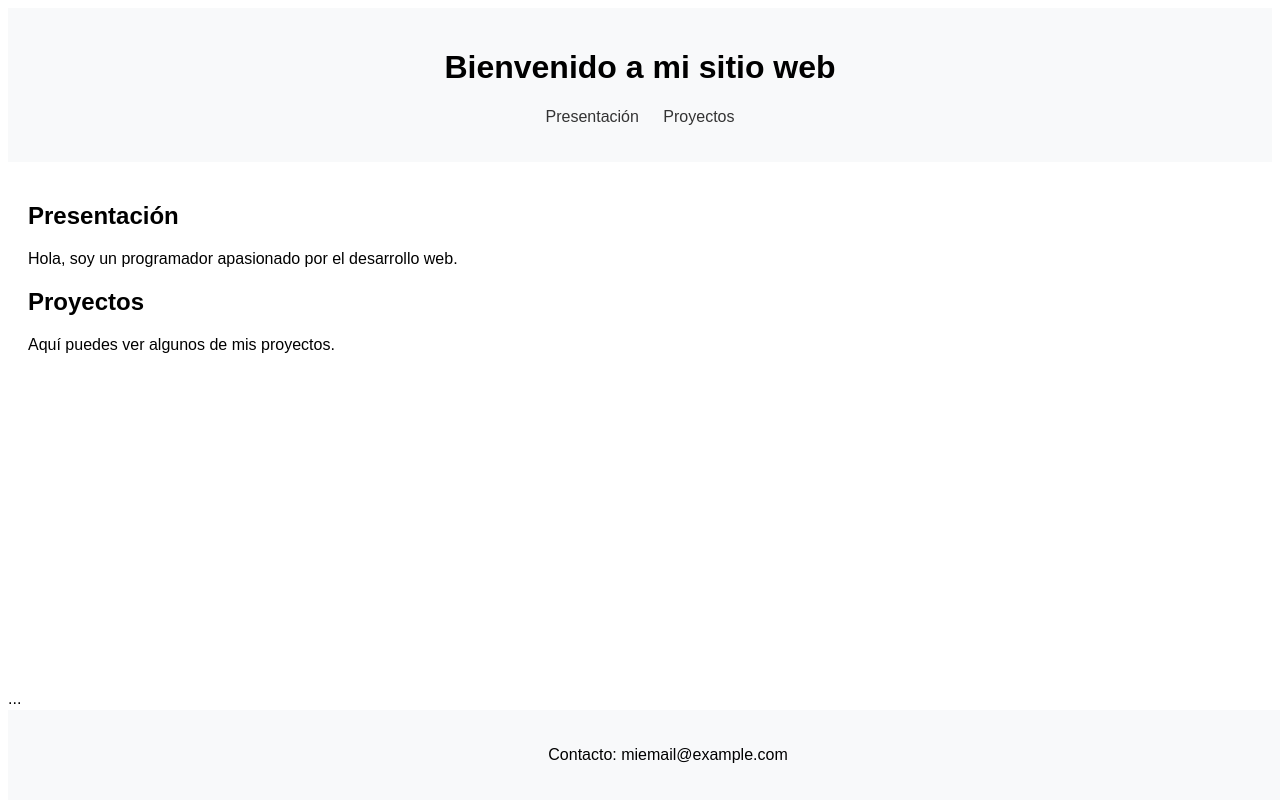
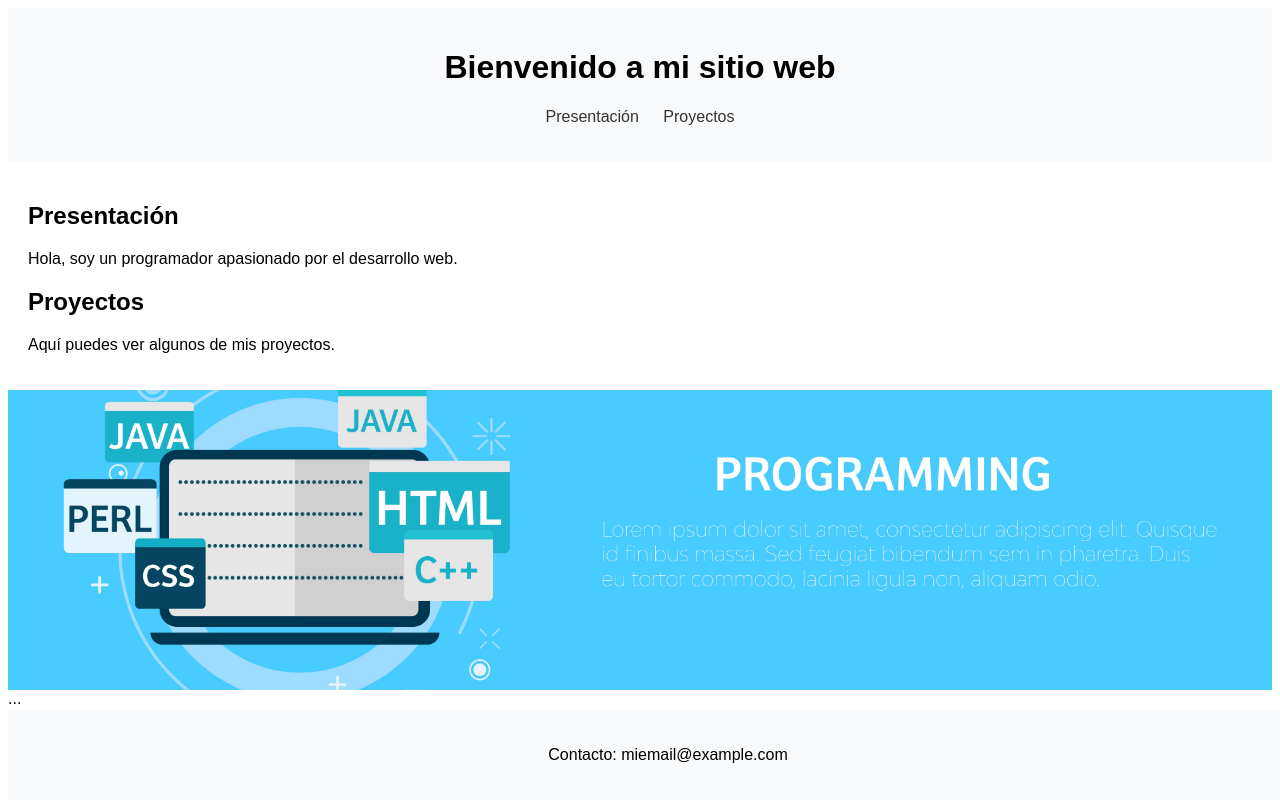
Before and after one commit to WillQUERTY/Website, a plain HTML site: page index.html in a window 1280 px wide. Drawn offline with Linux system fonts and the light colour scheme.

Commit message:
Agregar imagen banner

```diff
--- a/styles.css
+++ b/styles.css
@@ -37,7 +37,7 @@ footer {
     bottom: 0;
 }
 #banner {
-    background-image: url('ruta/a/tu/imagen.jpg');
+    background-image: url('img/1.jpg');
     height: 300px; /* Ajusta esto a la altura que desees para tu banner */
     background-position: center;
     background-repeat: no-repeat;
```
Also changed, not shown: img/1.jpg (added).
